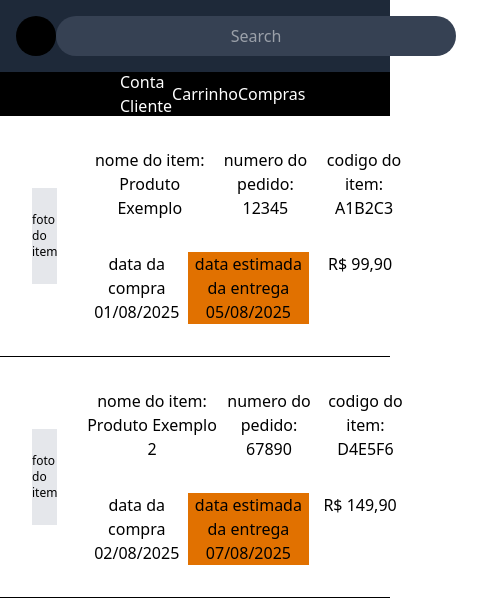
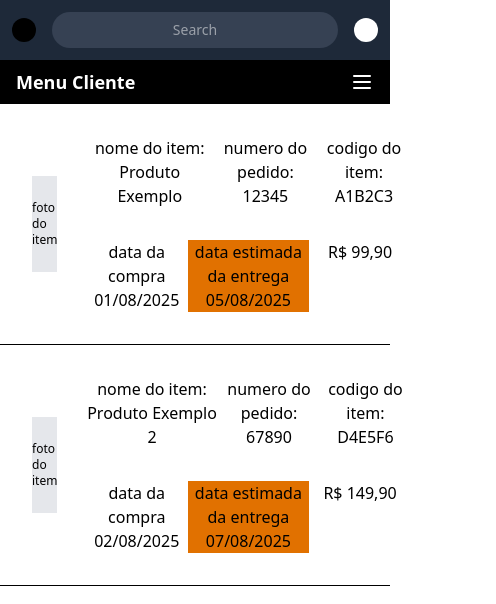
Before and after one commit to Kaique-William/E-comerce, a Next.js app: page /compras in a window 390 px wide. Shown: the top 604 px of the page, 496 px wide, since content can reach past the window. Built offline with nearby package versions, Linux system fonts and the light colour scheme.

Commit message:
"Refatorar o layout e os componentes da página inicial e do cabeçalho."

```diff
--- a/src/app/page.tsx
+++ b/src/app/page.tsx
@@ -3,12 +3,30 @@ import Promocoes from "@/components/home/promocoes";
 import ListaProdutos from "@/components/home/listaProdutos";
 
 openDb();
+
 export default async function Home() {
   return (
-    <main>
-      <Promocoes />
-      <div className="text-center p-4">
-        <ListaProdutos />
+    <main className="min-h-screen bg-gray-50">
+      {/* Container responsivo com padding ajustável */}
+      <div className="container mx-auto px-4 sm:px-6 lg:px-8 py-8">
+
+        {/* Seção de Promoções com responsividade */}
+        <section className="mb-8 lg:mb-12">
+          <div className="max-w-7xl mx-auto">
+            <Promocoes />
+          </div>
+        </section>
+
+        {/* Seção de Produtos com grid responsivo */}
+        <section className="mb-8 lg:mb-12">
+          <div className="max-w-7xl mx-auto">
+            <h1 className="text-2xl sm:text-3xl lg:text-4xl font-bold text-gray-900 mb-6 sm:mb-8 text-center">
+              Nossos Produtos
+            </h1>
+            <ListaProdutos />
+          </div>
+        </section>
+
       </div>
     </main>
   );
--- a/src/components/header.tsx
+++ b/src/components/header.tsx
@@ -1,15 +1,17 @@
 export default function Header() {
   return (
-    <header className="bg-gray-800 text-white p-4 flex justify-between">
-      <div className="bg-black p-5 rounded-full inline-block"></div>
-      <form action="">
+    <header className="bg-gray-800 text-white p-3 sm:p-4 flex items-center justify-between">
+      <div className="bg-black p-3 sm:p-4 md:p-5 rounded-full inline-block flex-shrink-0"></div>
+
+      <form action="" className="flex-1 px-2 sm:px-4 max-w-md mx-2">
         <input
           type="text"
           placeholder="Search"
-          className="bg-gray-700 p-2 w-100 rounded-full placeholder:text-center"
+          className="bg-gray-700 p-2 w-full rounded-full placeholder:text-center text-sm sm:text-base"
         />
       </form>
-      <div className="bg-white p-5  rounded-full inline-block"></div>
+
+      <div className="bg-white p-3 sm:p-4 md:p-5 rounded-full inline-block flex-shrink-0"></div>
     </header>
   );
 }
--- a/src/components/home/listaProdutos.tsx
+++ b/src/components/home/listaProdutos.tsx
@@ -19,15 +19,33 @@ export default function ListaProdutos() {
         };
         fetchData();
     }, []);
+
     return (
-        <main className="flex flex-wrap justify-center gap-2">
-            {produtos.map ((produto) => (
-                <div key={produto.id_produto} className=" border border-gray-300 p-4 mb-4">
-                    <h2>{produto.nome}</h2>
-                    <p>Valor: R$ {produto.valor}</p>
-                    <p>Quantidade: {produto.quantidade}</p>
+        <main className="w-full max-w-7xl mx-auto px-4 sm:px-6 lg:px-8 py-8">
+            <div className="grid grid-cols-2 sm:grid-cols-2 md:grid-cols-3 lg:grid-cols-4 xl:grid-cols-5 gap-4 sm:gap-6">
+                {produtos.map((produto) => (
+                    <div
+                        key={produto.id_produto}
+                        className="bg-white rounded-lg shadow-md hover:shadow-lg transition-shadow duration-300 border border-gray-200 p-4 sm:p-6"
+                    >
+                        <h2 className="text-lg sm:text-xl font-semibold text-gray-800 mb-2 truncate">
+                            {produto.nome}
+                        </h2>
+                        <p className="text-base sm:text-lg text-green-600 font-bold mb-1">
+                            R$ {produto.valor.toFixed(2)}
+                        </p>
+                        <p className="text-sm text-gray-600">
+                            Quantidade: {produto.quantidade}
+                        </p>
+                    </div>
+                ))}
+            </div>
+
+            {produtos.length === 0 && (
+                <div className="text-center py-12">
+                    <p className="text-gray-500 text-lg">Nenhum produto encontrado</p>
                 </div>
-            ))}
+            )}
         </main>
     )
 }
--- a/src/components/linhaFuncoes/clienteFuncoes.tsx
+++ b/src/components/linhaFuncoes/clienteFuncoes.tsx
@@ -1,26 +1,79 @@
+"use client"
 import Link from "next/link";
+import { useState } from "react";
 
 export default function ClienteFuncoes() {
+  const [isMenuOpen, setIsMenuOpen] = useState(false);
+
+  const menuItems = [
+    { href: "/conta_cliente", label: "Conta Cliente" },
+    { href: "/carrinho", label: "Carrinho" },
+    { href: "/compras", label: "Compras" },
+  ];
+
   return (
-    <div className="bg-black text-white flex justify-between py-2 px-30 w-full">
+    <nav className="bg-black text-white">
+      {/* Desktop/Tablet Menu */}
+      <div className="hidden md:flex justify-between items-center py-2 px-4 lg:px-8 xl:px-20 w-full flex-wrap">
+        {menuItems.map((item) => (
           <Link
-        href={"/conta_cliente"}
-        className="w-40 h-7 flex items-center justify-center hover:border-b-2 border-red-700 "
+            key={item.href}
+            href={item.href}
+            className="px-3 py-2 text-sm lg:text-base hover:border-b-2 border-red-700 transition-all duration-200 whitespace-nowrap"
           >
-        Conta Cliente
+            {item.label}
           </Link>
+        ))}
+      </div>
+
+      {/* Mobile Menu Button */}
+      <div className="md:hidden flex justify-between items-center px-4 py-2">
+        <span className="text-lg font-semibold">Menu Cliente</span>
+        <button
+          onClick={() => setIsMenuOpen(!isMenuOpen)}
+          className="text-white focus:outline-none"
+          aria-label="Toggle menu"
+        >
+          <svg
+            className="w-6 h-6"
+            fill="none"
+            stroke="currentColor"
+            viewBox="0 0 24 24"
+          >
+            {isMenuOpen ? (
+              <path
+                strokeLinecap="round"
+                strokeLinejoin="round"
+                strokeWidth={2}
+                d="M6 18L18 6M6 6l12 12"
+              />
+            ) : (
+              <path
+                strokeLinecap="round"
+                strokeLinejoin="round"
+                strokeWidth={2}
+                d="M4 6h16M4 12h16M4 18h16"
+              />
+            )}
+          </svg>
+        </button>
+      </div>
+
+      {/* Mobile Menu */}
+      {isMenuOpen && (
+        <div className="md:hidden bg-gray-900 border-t border-gray-700">
+          {menuItems.map((item) => (
             <Link
-        href={"/carrinho"}
-        className="w-40 h-7 flex items-center justify-center hover:border-b-2 border-red-700 "
+              key={item.href}
+              href={item.href}
+              className="block px-4 py-3 text-sm hover:bg-gray-800 transition-colors duration-200"
+              onClick={() => setIsMenuOpen(false)}
             >
-        Carrinho
+              {item.label}
             </Link>
-      <Link
-        href={"/compras"}
-        className="w-40 h-7 flex items-center justify-center hover:border-b-2 border-red-700 "
-      >
-        Compras
-      </Link>
+          ))}
         </div>
+      )}
+    </nav>
   );
 }
```
Lines whose indentation alone changed are shown as unchanged.
